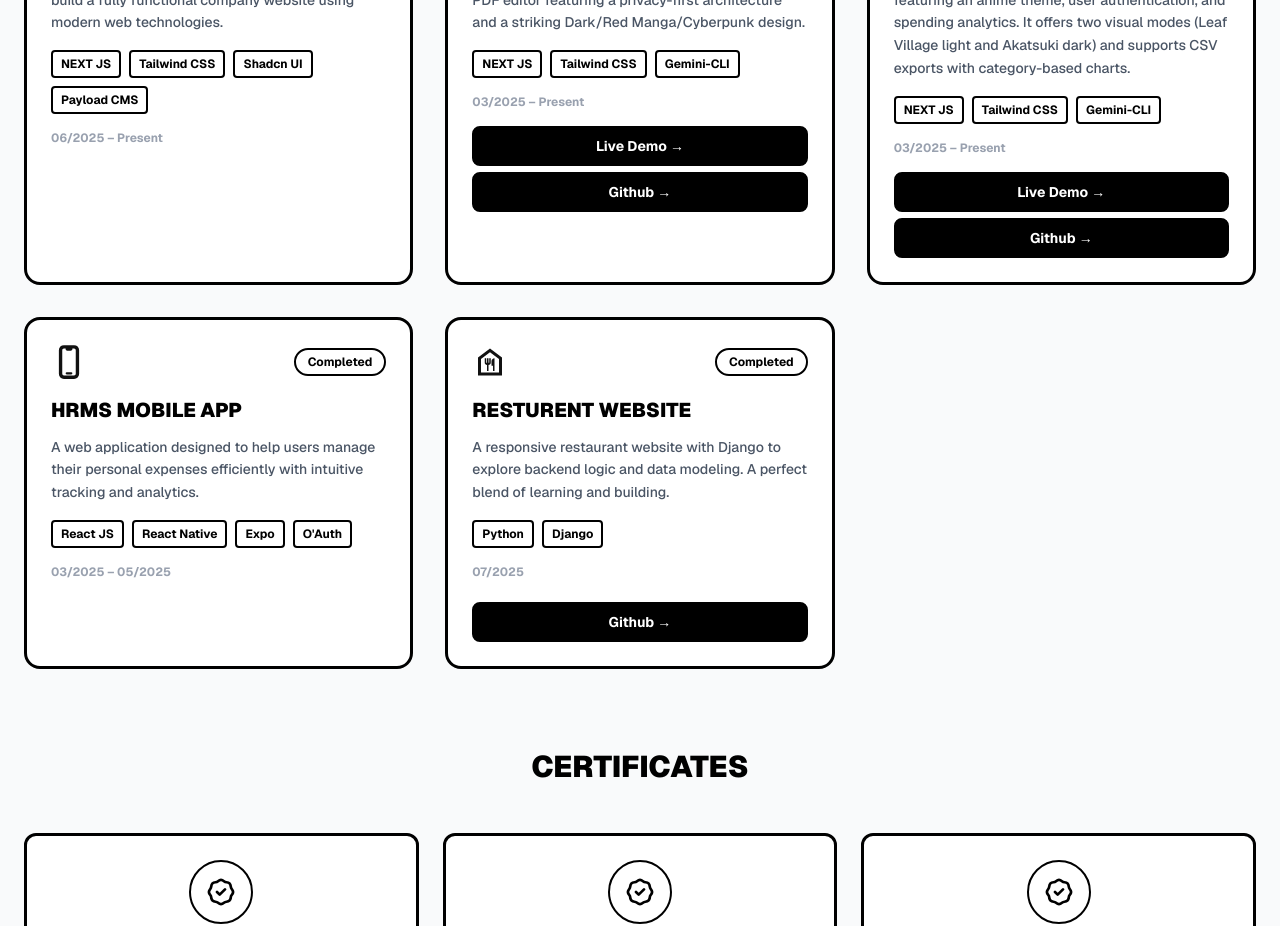
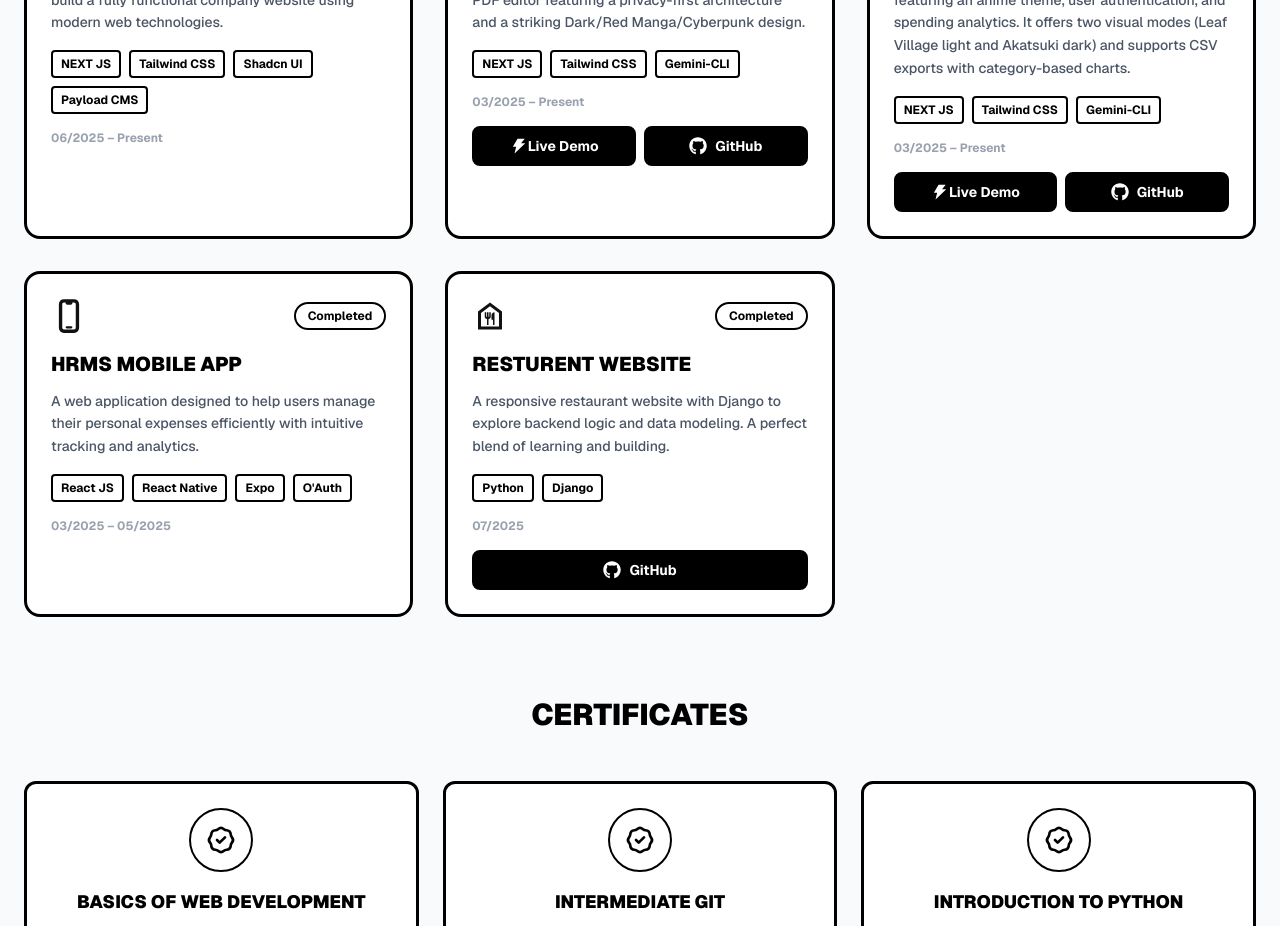
Before and after one commit to bishaldebroy007/portfolio-bishal-aot-theme, a Next.js app: page / in a window 1280 px wide. Shown: the part 5960-6886 px from the top of the page. Built offline with nearby package versions, Linux system fonts and the light colour scheme.

Commit message:
add: proper icons & improve ui

```diff
--- a/components/Projects.tsx
+++ b/components/Projects.tsx
@@ -4,10 +4,12 @@ import { motion, useInView } from "framer-motion";
 import { useRef } from "react";
 import { GoOrganization } from "react-icons/go";
 import { VscFilePdf } from "react-icons/vsc";
-import { TbMoneybag } from "react-icons/tb";
+// import { TbMoneybag } from "react-icons/tb";
 import { HiDevicePhoneMobile } from "react-icons/hi2";
 import { MdOutlineFoodBank } from "react-icons/md";
 import { GiTakeMyMoney } from "react-icons/gi";
+import { FaGithub } from "react-icons/fa";
+import { AiFillThunderbolt } from "react-icons/ai";
 
 const projects = [
 	{
@@ -211,33 +213,30 @@ export default function Projects() {
 								</div>
 
 								{/* Action Buttons */}
-								<div className="flex gap-2">
+								<div className="flex gap-2 mt-auto">
 									{project.live && (
 										<motion.a
 											href={project.live}
 											target="_blank"
 											rel="noopener noreferrer"
-											className="flex-1 text-center py-2 bg-black text-white border-2 border-black rounded-lg text-sm font-bold hover:bg-white hover:text-black transition-colors"
+											className="flex-1 flex items-center justify-center py-2 bg-black text-white border-2 border-black rounded-lg text-sm font-bold hover:bg-white hover:text-black transition-colors"
 											whileHover={{ scale: 1.05 }}
 											whileTap={{ scale: 0.95 }}
 										>
-											Live Demo →
+											<AiFillThunderbolt size="18" /> Live
+											Demo
 										</motion.a>
 									)}
-								</div>
-
-								{/* Github Button */}
-								<div className="flex gap-2 mt-1.5">
 									{project.github && (
 										<motion.a
 											href={project.github}
 											target="_blank"
 											rel="noopener noreferrer"
-											className="flex-1 text-center py-2 bg-black text-white border-2 border-black rounded-lg text-sm font-bold hover:bg-white hover:text-black transition-colors"
+											className="flex-1 flex items-center justify-center gap-2 py-2 bg-black text-white border-2 border-black rounded-lg text-sm font-bold hover:bg-white hover:text-black transition-colors"
 											whileHover={{ scale: 1.05 }}
 											whileTap={{ scale: 0.95 }}
 										>
-											Github →
+											<FaGithub size="18" /> GitHub
 										</motion.a>
 									)}
 								</div>
--- a/package.json
+++ b/package.json
@@ -10,6 +10,7 @@
   },
   "dependencies": {
     "framer-motion": "^12.38.0",
+    "lucide-react": "^1.14.0",
     "next": "16.2.2",
     "react": "19.2.4",
     "react-dom": "19.2.4",
```
Also changed, not shown: 1 other file (tests, documents, lock files or other folders).
